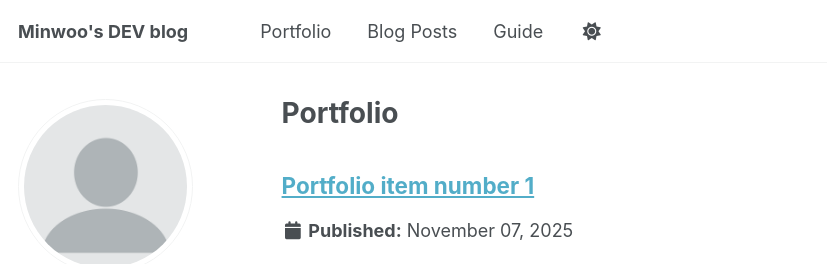
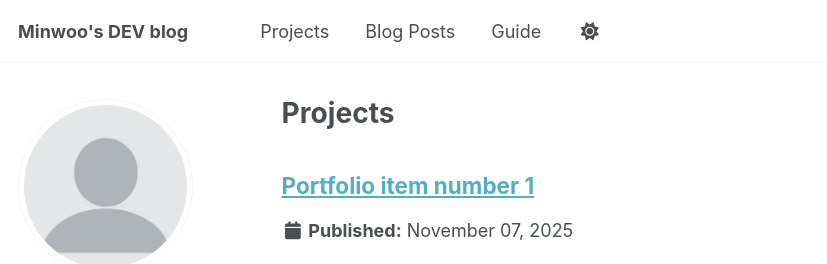
Before and after one commit to cmw9957/cmw9957.github.io, a Jekyll site: the page built from _pages/portfolio.html, in a window 1280 px wide and 900 px high. Shown: the top 264 px of the window, without its empty margins (0-827 px from the left). Built offline with Jekyll 4.4.1, drawn with Linux system fonts in a browser that asks for light colours; a script that is not in the unit is left out.

Commit message:
rename portfolio to projects

```diff
--- a/_data/navigation.yml
+++ b/_data/navigation.yml
@@ -17,8 +17,8 @@ main:
   # - title: "Teaching"
   #   url: /teaching/
 
-  - title: "Portfolio"
-    url: /portfolio/
+  - title: "Projects"
+    url: /projects/
 
   - title: "Blog Posts"
     url: /year-archive/
--- a/_pages/portfolio.html
+++ b/_pages/portfolio.html
@@ -1,7 +1,7 @@
 ---
 layout: archive
-title: "Portfolio"
-permalink: /portfolio/
+title: "Projects"
+permalink: /projects/
 author_profile: true
 ---
 
```
